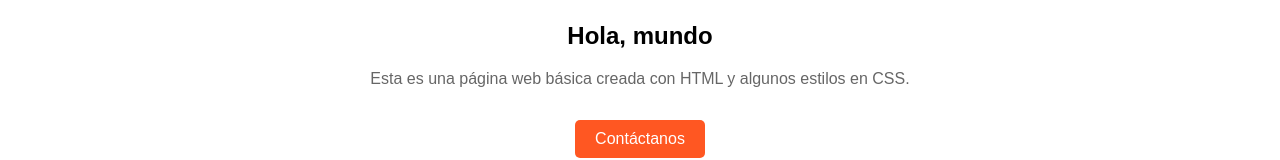
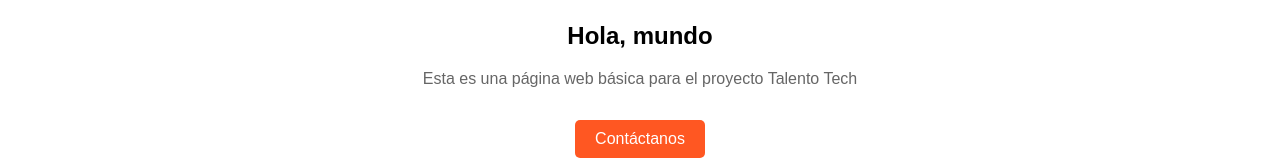
Before and after one commit to chelobt/Proyecto_TalentoTech, a plain HTML site: page index.html in a window 1280 px wide. Shown: the part 142-302 px from the top of the page. Drawn offline with Linux system fonts and the light colour scheme.

Commit message:
Update index.html

```diff
--- a/index.html
+++ b/index.html
@@ -61,7 +61,7 @@
     <!-- Contenido Principal -->
     <main>
         <h2>Hola, mundo</h2>
-        <p>Esta es una página web básica creada con HTML y algunos estilos en CSS.</p>
+        <p>Esta es una página web básica para el proyecto Talento Tech</p>
         <a href="#contacto" class="button">Contáctanos</a>
     </main>
 
```
